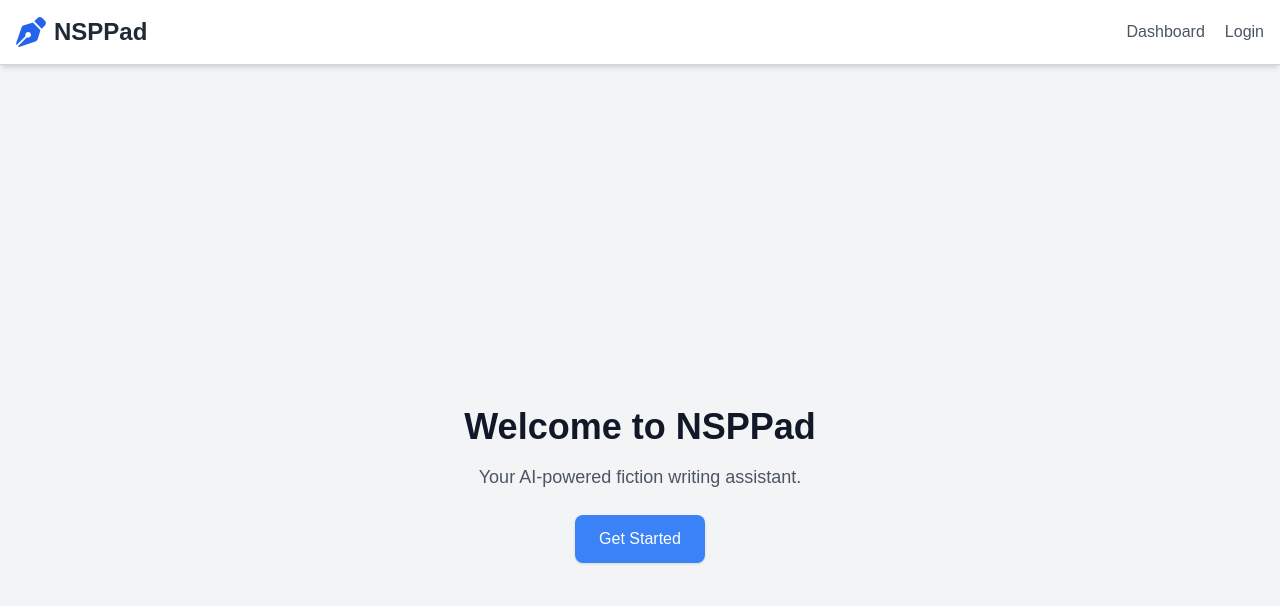
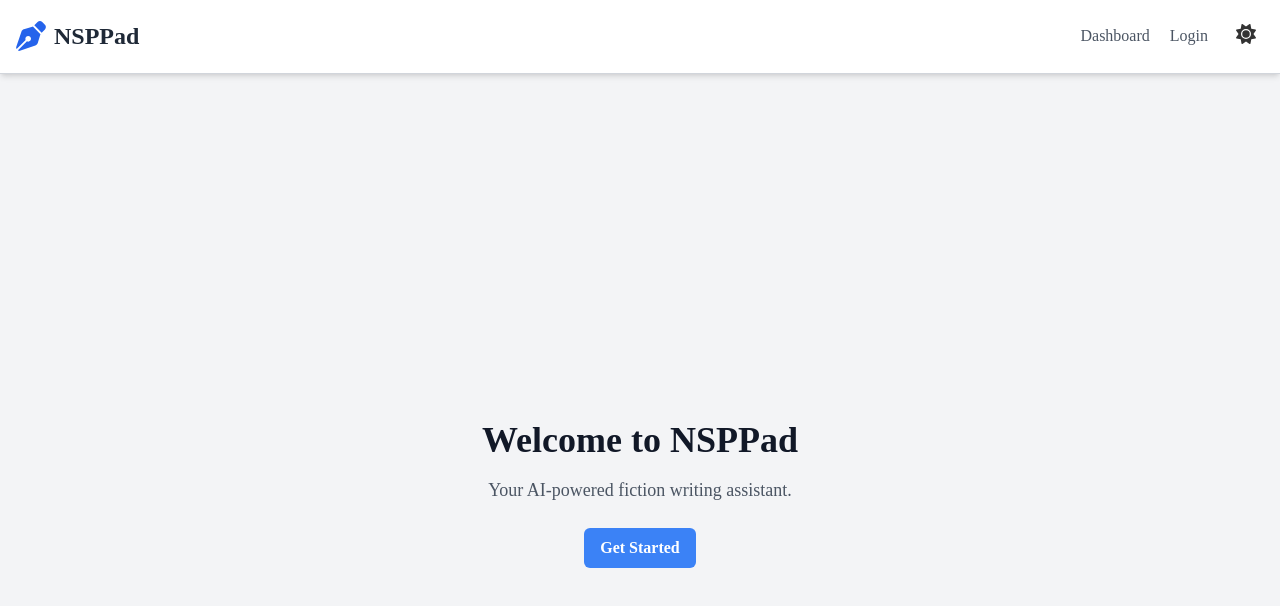
Before and after one commit to MikeLindvang/NSPPad, a Next.js app: page / in a window 1280 px wide. Shown: the top 606 px of the page. Built offline with nearby package versions, Linux system fonts and the light colour scheme; no server answers.

Commit message:
Dark mode

```diff
--- a/app/components/EditorComponent.js
+++ b/app/components/EditorComponent.js
@@ -6,7 +6,7 @@ export default function EditorComponent({ selectedDoc }) {
   const [wordCount, setWordCount] = useState(0);
 
   return (
-    <div className="flex-1 flex flex-col overflow-hidden relative">
+    <div className="flex-1 flex flex-col overflow-hidden relative scrollbar-hide min-w-80">
       <EditorStatusBar wordCount={wordCount} />
 
       <EditorContentWrapper
--- a/app/components/EditorContentWrapper.js
+++ b/app/components/EditorContentWrapper.js
@@ -229,9 +229,9 @@ export default function EditorContentWrapper({ selectedDoc, setWordCount }) {
   };
 
   return (
-    <div className="relative flex flex-col h-full">
+    <div className="relative flex flex-col h-full scrollbar-hide">
       {/* ✅ Editor Content */}
-      <div className="flex-1 overflow-y-auto overflow-hidden editor-container pb-8">
+      <div className="flex-1 overflow-y-auto overflow-hidden editor-container pb-8 scrollbar-hide">
         <EditorContent editor={editor} />
       </div>
 
--- a/app/components/ProjectTitle.js
+++ b/app/components/ProjectTitle.js
@@ -55,7 +55,7 @@ export default function ProjectTitle() {
   };
 
   return (
-    <div className="flex items-center justify-between">
+    <div className="flex items-center justify-between dark:bg-background-accent">
       {/* Title Display/Edit */}
       {isEditing ? (
         <input
@@ -66,7 +66,7 @@ export default function ProjectTitle() {
           onKeyDown={(e) => {
             if (e.key === 'Enter') handleSave();
           }}
-          className="text-2xl font-bold border border-gray-300 rounded px-2 py-1 w-full"
+          className="text-2xl font-bold border border-gray-300 dark:text-text-dark rounded px-2 py-1 w-full"
           autoFocus
         />
       ) : (
--- /dev/null
+++ b/app/components/ThemeToggle.js
@@ -0,0 +1,29 @@
+import { useState, useEffect } from 'react';
+import { FontAwesomeIcon } from '@fortawesome/react-fontawesome';
+import { faSun, faMoon } from '@fortawesome/free-solid-svg-icons';
+
+const ThemeToggle = () => {
+  const [darkMode, setDarkMode] = useState(() => {
+    return localStorage.getItem('darkMode') === 'true';
+  });
+
+  useEffect(() => {
+    if (darkMode) {
+      document.documentElement.classList.add('dark');
+    } else {
+      document.documentElement.classList.remove('dark');
+    }
+    localStorage.setItem('darkMode', darkMode);
+  }, [darkMode]);
+
+  return (
+    <button
+      className="p-2   text-text-light dark:text-text-dark hover:text-gray-200 dark:hover:text-gray-700 transition"
+      onClick={() => setDarkMode(!darkMode)}
+    >
+      <FontAwesomeIcon icon={darkMode ? faMoon : faSun} className="text-xl" />
+    </button>
+  );
+};
+
+export default ThemeToggle;
--- a/app/dashboard/page.js
+++ b/app/dashboard/page.js
@@ -108,7 +108,7 @@ export default function Dashboard() {
   );
 
   return (
-    <div className="min-h-screen bg-gray-100 p-10">
+    <div className="min-h-screen bg-gray-100 dark:bg-background-darkalt dark:text-text-dark p-10">
       <div className="flex justify-between items-center mb-6">
         <h1 className="text-3xl font-bold">Your Projects</h1>
         <button
@@ -138,7 +138,7 @@ export default function Dashboard() {
         {filteredProjects.map((project) => (
           <div
             key={project._id}
-            className="p-5 bg-white shadow rounded-lg hover:shadow-lg transition relative"
+            className="p-5 bg-white dark:bg-background-dark shadow dark:shadow-white rounded-lg hover:shadow-lg transition relative"
           >
             <div className="flex justify-between items-center mb-2">
               <h2 className="text-xl font-bold truncate">{project.title}</h2>
--- a/app/globals.css
+++ b/app/globals.css
@@ -2,38 +2,86 @@
 @tailwind components;
 @tailwind utilities;
 
+/* Define Default Theme Variables */
 :root {
-  --background: #ffffff;
-  --foreground: #171717;
+  --background-light: #ffffff;
+  --foreground-light: #171717;
+  --background-dark: #0a0a0a;
+  --foreground-dark: #ededed;
 }
 
+/* Dark Mode Preferences */
 @media (prefers-color-scheme: dark) {
   :root {
-    --background: #0a0a0a;
-    --foreground: #ededed;
+    --background-light: #0a0a0a;
+    --foreground-light: #ededed;
   }
 }
 
-body {
-  color: var(--foreground);
-  background: var(--background);
-  font-family: Arial, Helvetica, sans-serif;
+/* Apply Tailwind Dark Mode */
+html {
+  font-family: theme('fontFamily.body');
 }
 
-.editor-content:focus {
-  outline: none !important;
-  border: none !important;
-  box-shadow: none !important;
+body {
+  background-color: var(--background-light);
+  color: var(--foreground-light);
+  @apply transition-colors duration-300;
 }
 
-/* 🔹 Hide the Scrollbar but Keep Scrolling */
-.editor-container {
-  overflow-y: auto;
-  max-height: calc(100vh - 40px); /* Adjust to fit your layout */
-  scrollbar-width: none; /* Firefox */
-  -ms-overflow-style: none; /* IE & Edge */
+.dark body {
+  background-color: var(--background-dark);
+  color: var(--foreground-dark);
 }
 
-.editor-container::-webkit-scrollbar {
-  display: none; /* Chrome, Safari, Edge */
+/* Ensure all content switches properly between light and dark mode */
+.container,
+.editor-container,
+.toolbar,
+.sidebar,
+.content,
+.card,
+.modal,
+.panel {
+  @apply bg-background-light text-text-light dark:bg-background-dark dark:text-text-dark transition-colors duration-300;
 }
+
+/* Writing Area Styles */
+.editor-container {
+  @apply max-w-3xl mx-auto p-4 bg-white shadow-lg rounded-lg dark:bg-gray-900;
+  font-family: theme('fontFamily.body');
+  font-size: 18px;
+  line-height: 1.75;
+  min-width: 48rem;
+}
+
+/* Toolbar Restyle */
+.toolbar {
+  @apply flex justify-between p-2 bg-gray-200 dark:bg-gray-800 shadow-md rounded-md;
+}
+
+/* Sidebar Restyle */
+.sidebar {
+  @apply w-64 h-full bg-gray-100 dark:bg-gray-900 border-r border-gray-300 dark:border-gray-700;
+}
+/* Sidebar Restyle */
+.sidebar {
+  @apply w-64 h-full bg-gray-100 dark:bg-gray-900 border-r border-gray-300 dark:border-gray-700;
+}
+
+/* Button Styles */
+.btn {
+  @apply px-4 py-2 font-semibold rounded-md transition-all duration-300;
+}
+
+.btn-primary {
+  @apply bg-primary-light text-white hover:bg-blue-600 dark:bg-primary-dark dark:text-white dark:hover:bg-blue-700;
+}
+
+.btn-accent {
+  @apply bg-accent-light text-white hover:bg-amber-600 dark:bg-accent-dark dark:text-white dark:hover:bg-amber-700;
+}
+
+.btn-outline {
+  @apply border border-gray-300 text-gray-700 hover:bg-gray-200 dark:border-gray-600 dark:text-gray-300 dark:hover:bg-gray-700;
+}
--- a/app/layout.js
+++ b/app/layout.js
@@ -7,6 +7,7 @@ import { SessionProvider } from 'next-auth/react';
 import { usePathname } from 'next/navigation';
 import { FontAwesomeIcon } from '@fortawesome/react-fontawesome';
 import { faSignOutAlt, faPenNib } from '@fortawesome/free-solid-svg-icons'; // 🖋️ Icon for NSPPad
+import ThemeToggle from './components/ThemeToggle';
 import md5 from 'md5';
 import './globals.css';
 
@@ -31,12 +32,12 @@ export default function RootLayout({ children }) {
           className={`${geistSans.variable} ${geistMono.variable} antialiased bg-gray-100 text-gray-900`}
         >
           {/* 🔹 Navbar (Fixed at Top) */}
-          <nav className="w-full p-4 bg-white shadow-md border-b border-gray-300">
+          <nav className="w-full p-4 bg-white  dark:bg-background-dark dark:text-text-light shadow-md border-b border-gray-300">
             <div className=" mx-auto flex justify-between items-center">
               {/* 🔹 Updated NSPPad Logo */}
               <Link
                 href="/"
-                className="flex items-center gap-2 text-2xl font-extrabold text-gray-800"
+                className="flex items-center gap-2 text-2xl font-extrabold text-gray-800 dark:text-text-dark"
               >
                 <FontAwesomeIcon
                   icon={faPenNib}
@@ -85,7 +86,10 @@ function UserNavigation() {
 
   return (
     <div className="flex items-center space-x-5">
-      <Link href="/dashboard" className="text-gray-600 hover:text-blue-500">
+      <Link
+        href="/dashboard"
+        className="text-gray-600 hover:text-blue-500 dark:text-text-dark"
+      >
         Dashboard
       </Link>
       {session ? (
@@ -100,22 +104,26 @@ function UserNavigation() {
             />
           </Link>
 
-          <span className="text-gray-700 font-medium">
+          <span className="text-gray-700 dark:text-text-dark font-medium">
             {session.user.name || getInitials(session.user.email)}
           </span>
 
           <button
             onClick={() => signOut({ callbackUrl: '/login' })}
-            className="text-gray-600 hover:text-blue-500 flex items-center"
+            className="text-gray-600 dark:text-text-dark hover:text-blue-500 flex items-center"
           >
             Logout <FontAwesomeIcon icon={faSignOutAlt} className="ml-2" />
           </button>
         </div>
       ) : (
-        <Link href="/login" className="text-gray-600 hover:text-blue-500">
+        <Link
+          href="/login"
+          className="text-gray-600 dark:text-text-dark hover:text-blue-500 dark:bg-gray-700 dark:text-text-dark"
+        >
           Login
         </Link>
       )}
+      <ThemeToggle />
     </div>
   );
 }
--- a/app/page.js
+++ b/app/page.js
@@ -7,23 +7,17 @@ export default function HomePage() {
   const { data: session } = useSession();
 
   return (
-    <div className="min-h-screen flex flex-col items-center justify-center bg-gray-100">
+    <div className="min-h-screen flex flex-col items-center justify-center bg-gray-100 dark:bg-background-darkalt dark:text-text-dark">
       <h1 className="text-4xl font-bold mb-4">Welcome to NSPPad</h1>
-      <p className="text-lg text-gray-600 mb-6">
+      <p className="text-lg text-gray-600 dark:text-gray-400 mb-6">
         Your AI-powered fiction writing assistant.
       </p>
       {session ? (
-        <Link
-          href="/dashboard"
-          className="bg-blue-500 text-white px-6 py-3 rounded-lg shadow hover:bg-blue-700"
-        >
+        <Link href="/dashboard" className="btn btn-primary">
           Go to Dashboard
         </Link>
       ) : (
-        <Link
-          href="/login"
-          className="bg-blue-500 text-white px-6 py-3 rounded-lg shadow hover:bg-blue-700"
-        >
+        <Link href="/login" className="btn btn-primary">
           Get Started
         </Link>
       )}
--- a/app/projects/[id]/layout.js
+++ b/app/projects/[id]/layout.js
@@ -17,7 +17,9 @@ export default function ProjectLayout({ children, params }) {
         <DocumentProvider>
           <FeedbackProvider>
             <EditorProvider>
-              <div className="min-h-screen  bg-gray-100">{children}</div>
+              <div className="min-h-screen  bg-gray-100 dark:bg-gray-700 overflow-hidden scrollbar-hide">
+                {children}
+              </div>
             </EditorProvider>
           </FeedbackProvider>
         </DocumentProvider>
--- a/tailwind.config.mjs
+++ b/tailwind.config.mjs
@@ -1,15 +1,36 @@
 /** @type {import('tailwindcss').Config} */
 export default {
   content: [
-    "./pages/**/*.{js,ts,jsx,tsx,mdx}",
-    "./components/**/*.{js,ts,jsx,tsx,mdx}",
-    "./app/**/*.{js,ts,jsx,tsx,mdx}",
+    './pages/**/*.{js,ts,jsx,tsx,mdx}',
+    './components/**/*.{js,ts,jsx,tsx,mdx}',
+    './app/**/*.{js,ts,jsx,tsx,mdx}',
   ],
+  darkMode: 'class', // Enables dark mode using class
   theme: {
     extend: {
       colors: {
-        background: "var(--background)",
-        foreground: "var(--foreground)",
+        background: {
+          light: '#f9f9f9',
+          dark: '#1a1a1a',
+          accent: '#333',
+          darkalt: '#0a0a0a',
+        },
+        text: {
+          light: '#333',
+          dark: '#e0e0e0',
+        },
+        primary: {
+          light: '#3b82f6', // Blue-500
+          dark: '#1e3a8a', // Blue-900
+        },
+        accent: {
+          light: '#f59e0b', // Amber-500
+          dark: '#b45309', // Amber-900
+        },
+      },
+      fontFamily: {
+        body: ['Merriweather', 'serif'],
+        ui: ['Inter', 'sans-serif'],
       },
     },
   },
```
Also changed, not shown: app/components/ProjectSidebar.js (+5 -5 lines), app/projects/[id]/page.js (+7 -7 lines).
